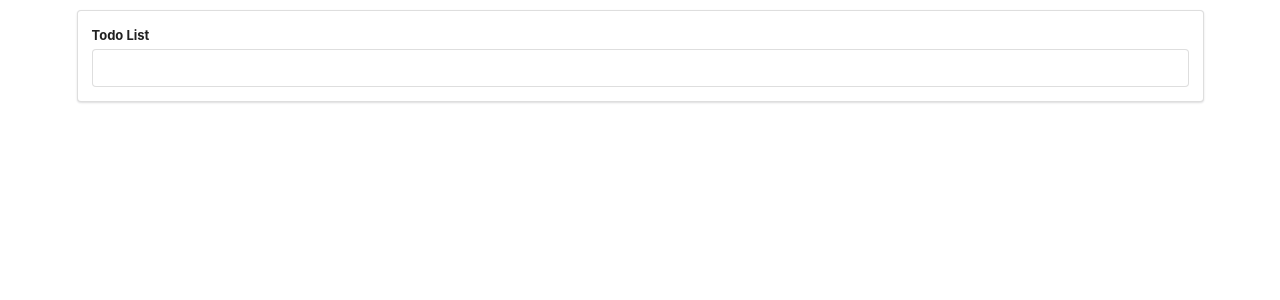
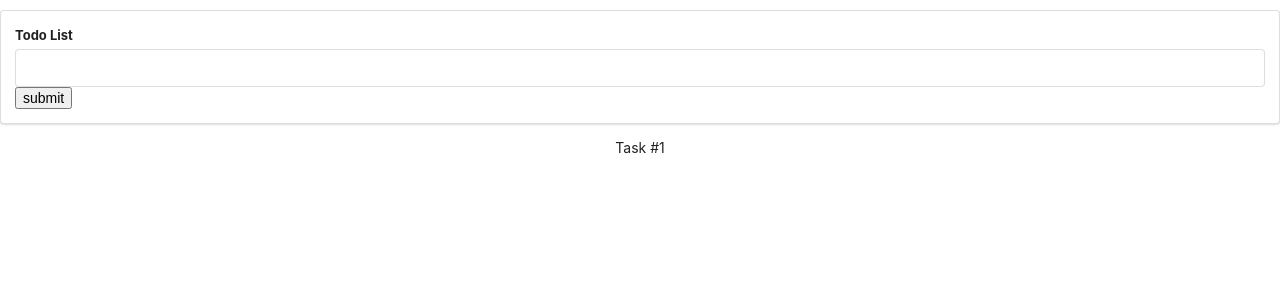
Before and after one commit to mariamnersisyan97/Todo-App, a React (Vite) app: page / in a window 1280 px wide. Shown: the top 300 px of the page. Built offline with nearby package versions, Linux system fonts and the light colour scheme.

Commit message:
added todo component, task addition functionality finalized

```diff
--- a/package.json
+++ b/package.json
@@ -9,11 +9,14 @@
   },
   "dependencies": {
     "react": "^18.0.0",
-    "react-dom": "^18.0.0"
+    "react-dom": "^18.0.0",
+    "uuid": "^8.3.2"
   },
   "devDependencies": {
+    "@types/node": "^17.0.30",
     "@types/react": "^18.0.0",
     "@types/react-dom": "^18.0.0",
+    "@types/uuid": "^8.3.4",
     "@vitejs/plugin-react": "^1.3.0",
     "typescript": "^4.6.3",
     "vite": "^2.9.5"
--- a/src/App.tsx
+++ b/src/App.tsx
@@ -1,12 +1,21 @@
+import { useState } from "react";
 import TodoForm from "./components/TodoForm";
 import TodoList from "./components/TodoList";
+// import Todo from "./components/Todo";
 
 export const App = () => {
+  const [todos, setTodos] = useState<string[]>([]);
+
+  function addTodo(todo: any) {
+    setTodos([todo, ...todos]);
+  }
   return (
     <>
-      <div className="ui container" style={{ marginTop: "10px" }}>
-        <TodoForm />
+      <div className="App" style={{ marginTop: "10px" }}>
+        <TodoForm addTodo={addTodo} />
+        <TodoList todos={todos} />
       </div>
     </>
   );
 };
+export default App;
--- /dev/null
+++ b/src/components/Todo.tsx
@@ -0,0 +1,22 @@
+import React from "react";
+//checkbox, task, delete btn
+
+function Todo({ todo }: { todo: any }) {
+  return (
+    <>
+      <></>
+      <input type="checkbox" />
+      <li
+        style={{
+          color: "red",
+          textDecoration: todo.completed ? "line-through" : undefined,
+        }}
+      >
+        {todo.task}
+      </li>
+      <button>X</button>
+    </>
+  );
+}
+
+export default Todo;
--- a/src/components/TodoForm.tsx
+++ b/src/components/TodoForm.tsx
@@ -1,33 +1,35 @@
-import React from "react";
+import React, { useState } from "react";
+import { v4 as uuidv4 } from "uuid";
+function TodoForm({ addTodo }: { addTodo: any }) {
+  const [todo, setTodo] = useState({
+    id: "",
+    task: "",
+    completed: false,
+  });
+  function handleTaskInputChange(e: { target: { value: any } }) {
+    setTodo({ ...todo, task: e.target.value });
+  }
 
-class TodoForm extends React.Component {
-  state = { term: "" };
-  onFormSubmit = (e: { preventDefault: () => void }) => {
+  function handleSubmit(e: { preventDefault: () => void }) {
     e.preventDefault();
-    console.log(this.state.term);
-  };
-
-  // onFormSubmit(e: { preventDefault: () => void }) {
-  //   e.preventDefault();
-  //   console.log(this.state.term);
-  // }
-
-  render() {
+    if (todo.task.trim()) {
+      addTodo({ ...todo, id: uuidv4() });
+      //resetting task input
+      setTodo({ ...todo, task: "" });
+    }
+  }
   return (
     <div className="ui segment">
-        <form onSubmit={this.onFormSubmit} className="ui form">
+      <form onSubmit={handleSubmit} className="ui form">
         <div className="field">
           <label> Todo List</label>
-            <input
-              type="text"
-              value={this.state.term}
-              onChange={(e) => this.setState({ term: e.target.value })}
-            />
+          <input name="task" type="text" onChange={handleTaskInputChange} />
+          <button type="submit">submit</button>
         </div>
       </form>
     </div>
   );
 }
-}
+// handleSubmit fires when the form is submitted
 
 export default TodoForm;
--- a/src/components/TodoList.tsx
+++ b/src/components/TodoList.tsx
@@ -1,17 +1,17 @@
-import React, { useState } from "react";
+import React from "react";
+import Todo from "./Todo";
 
-const TodoList = () => {
-  const [todo, addTodo] = useState([]);
-  //empty array of todos
-  // make an input
-  // render input on ul/li
-  // make a func that takes the value + adds it to a list
-  // react to loop over the list to display them all(.map())
-
+function TodoList({ todos }: { todos: any }) {
   return (
     <>
       <p style={{ textAlign: "center" }}>Task #1 </p>
+      <ul>
+        {todos.map((todo: { id: React.Key | null | undefined }) => (
+          <Todo key={todo.id} todo={todo} />
+          //map over todos and return todo component with obj passed as a prop
+        ))}
+      </ul>
     </>
   );
-};
+}
 export default TodoList;
```
Also changed, not shown: 1 other file (tests, documents, lock files or other folders). Lines whose indentation alone changed are shown as unchanged.
